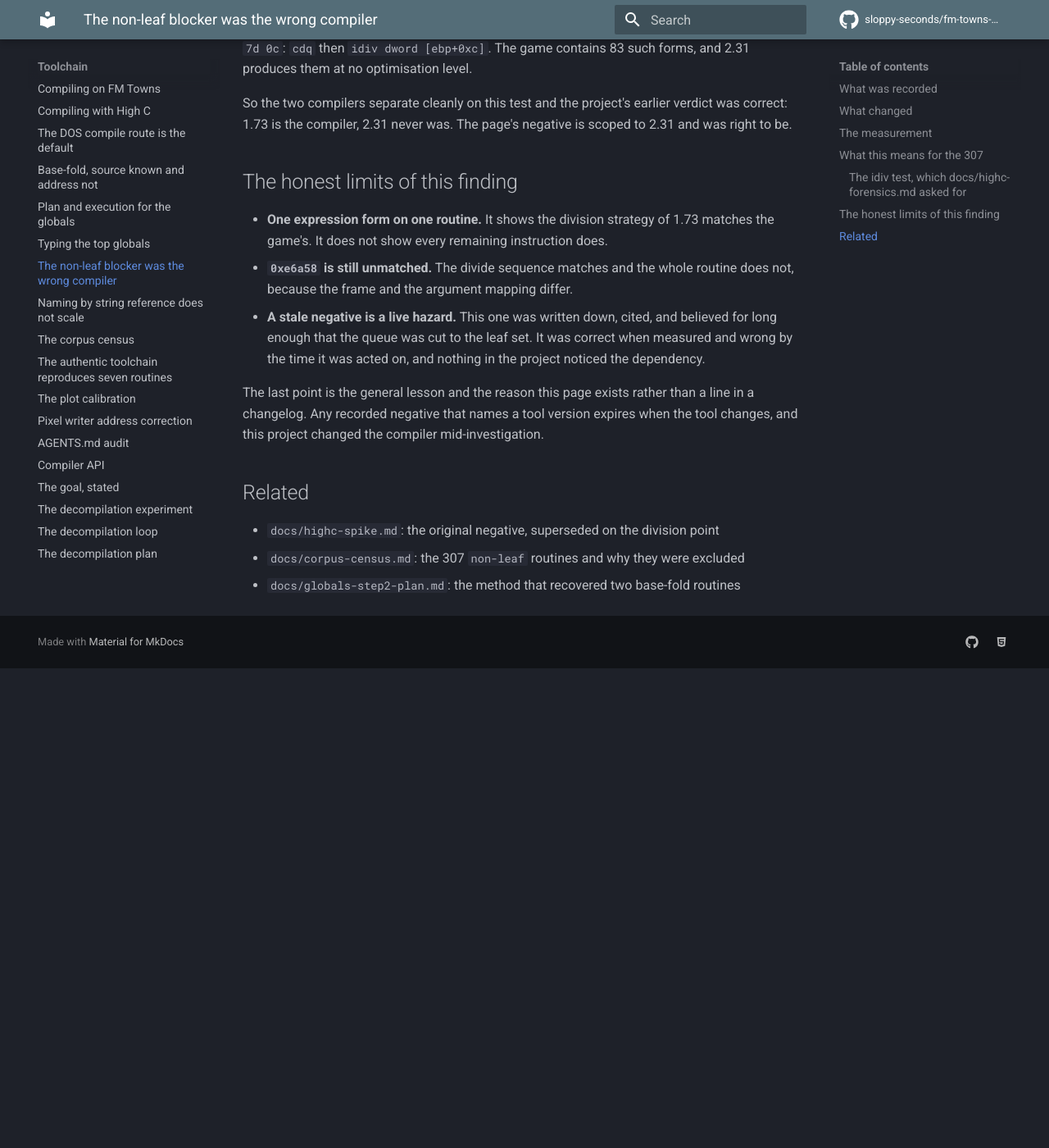
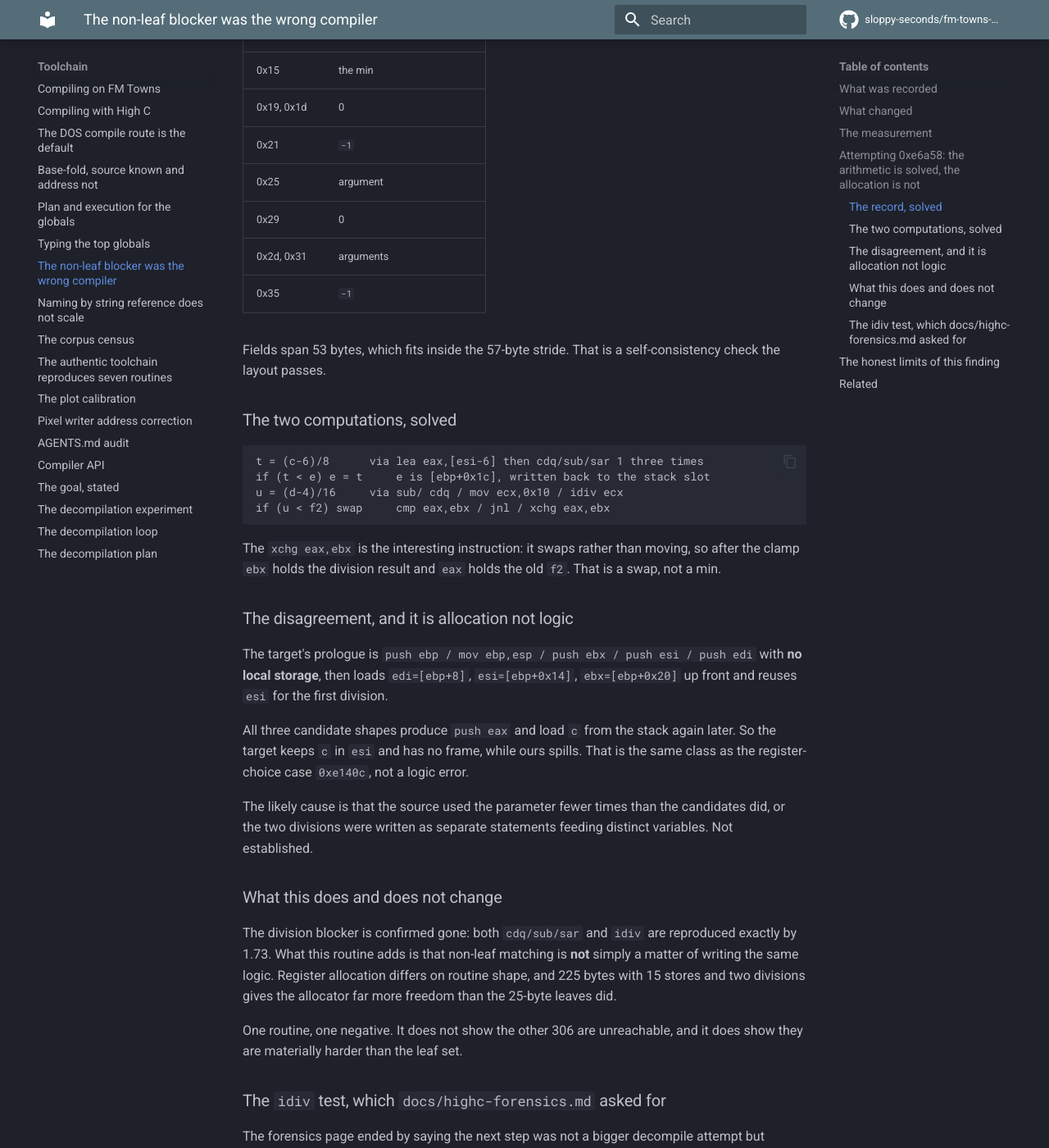
Before and after one commit to sloppy-seconds/fm-towns-ultima, an MkDocs documentation site: the page built from docs/nonleaf-reopened.md, in a window 1280 px wide and 1400 px high, scrolled down 1983 px. Shown: the whole window at 82% size. Built offline with MkDocs 1.6.1 and Material for MkDocs 9.7.7, drawn with Linux system fonts in a browser that asks for light colours; comment, search, counter and statistics services are not loaded; before the commit the page ends 2798 px from its top, so only the background shows below that; some of the changed text lies outside the part shown.

Commit message:
0xe6a58 attempted: record and arithmetic solved, allocation does not match
Three source shapes written, none matched. Recording what is now known because most
of it is.

The record is solved: 57-byte stride at 0x7aee4, index computed as 57*edi via a
lea chain, byte field at 0 then fourteen dwords at 1,5,9,0xd,0x11,0x15,0x19,0x1d,
0x21,0x25,0x29,0x2d,0x31,0x35. Fields span 53 bytes inside a 57-byte stride, which
is a consistency check the layout passes.

Both computations are solved: (c-6)/8 by three cdq/sub/sar pairs, and (d-4)/16 by
idiv. The clamp on the second is xchg eax,ebx, a SWAP rather than a min, which
changes what ends up in each field.

The disagreement is allocation, not logic. The target has no local frame, loads
esi=[ebp+0x14] and ebx=[ebp+0x20] up front and reuses esi, while all three
candidates emit push eax and reload c. Same class as the register-choice case
0xe140c.

What this changes: the division blocker stays confirmed gone, but non-leaf matching
is not merely writing the same logic. A 225-byte routine with 15 stores gives the
allocator far more freedom than a 25-byte leaf, and that is where it now fails.

Also confirmed the ndisasm two-line continuation issue bites here too: the store at
0xe6b25 wraps, and reading the immediate without handling the wrap gave 0x8848dff
when the truth is 0xffffffff followed by a separate lea.

````diff
--- a/docs/nonleaf-reopened.md
+++ b/docs/nonleaf-reopened.md
@@ -57,17 +57,72 @@ source spelled the division as successive halvings.
 | `(e-6)/8` | `99 81 e2 07 00 00 00 03 c2 c1 f8 03` (bias-then-shift) |
 | `(e-6)/2/2/2` | `99 2b c2 d1 f8` x3 (naive halving, **matches the game**) |
 
-## What this means for the 307
+## Attempting `0xe6a58`: the arithmetic is solved, the allocation is not
 
-The specific blocker recorded against non-leaf routines is division, and it is
-gone for the compiler in use. What remains on `0xe6a58` is argument mapping and
-register allocation: the target uses `ebx`/`esi`/`edi` with arguments at
-`[ebp+8]`, `[ebp+0x14]`, `[ebp+0x20]`, while the candidate used `edi` with a
-different argument order.
+Three source shapes were written. None matched. Recording what is known, because
+most of it is now known and the remainder is one specific disagreement.
 
-That is ordinary work of the kind already solved ten times on leaves, not a
-code-generation wall. It is also not proof that non-leaf matching is now easy. One
-routine's divide sequence is one routine's divide sequence.
+### The record, solved
+
+The routine initialises one record of a struct array. Every store is
+`mov [eax+ecx+disp],reg` where `eax` is the literal `0x7a7d0` and `ecx` is
+`57*edi`, computed by `lea edx,[edi+edi*2]`, `lea ecx,[edx+edx*8]`,
+`lea ecx,[edx+ecx*2]`. So the record stride is **57 bytes** and record `i` starts
+at `0x7aee4 + 57*i`.
+
+| offset | field |
+|---|---|
+| 0 | byte `0xff` |
+| 1, 5, 9, 0xd | four dwords from arguments |
+| 0x11 | clamped value |
+| 0x15 | the min |
+| 0x19, 0x1d | 0 |
+| 0x21 | `-1` |
+| 0x25 | argument |
+| 0x29 | 0 |
+| 0x2d, 0x31 | arguments |
+| 0x35 | `-1` |
+
+Fields span 53 bytes, which fits inside the 57-byte stride. That is a
+self-consistency check the layout passes.
+
+### The two computations, solved
+
+```
+t = (c-6)/8      via lea eax,[esi-6] then cdq/sub/sar 1 three times
+if (t < e) e = t     e is [ebp+0x1c], written back to the stack slot
+u = (d-4)/16     via sub/ cdq / mov ecx,0x10 / idiv ecx
+if (u < f2) swap     cmp eax,ebx / jnl / xchg eax,ebx
+```
+
+The `xchg eax,ebx` is the interesting instruction: it swaps rather than moving,
+so after the clamp `ebx` holds the division result and `eax` holds the old `f2`.
+That is a swap, not a min.
+
+### The disagreement, and it is allocation not logic
+
+The target's prologue is `push ebp / mov ebp,esp / push ebx / push esi / push edi`
+with **no local storage**, then loads `edi=[ebp+8]`, `esi=[ebp+0x14]`,
+`ebx=[ebp+0x20]` up front and reuses `esi` for the first division.
+
+All three candidate shapes produce `push eax` and load `c` from the stack again
+later. So the target keeps `c` in `esi` and has no frame, while ours spills.
+That is the same class as the register-choice case `0xe140c`, not a logic error.
+
+The likely cause is that the source used the parameter fewer times than the
+candidates did, or the two divisions were written as separate statements feeding
+distinct variables. Not established.
+
+### What this does and does not change
+
+The division blocker is confirmed gone: both `cdq/sub/sar` and `idiv` are
+reproduced exactly by 1.73. What this routine adds is that non-leaf matching is
+**not** simply a matter of writing the same logic. Register allocation differs on
+routine shape, and 225 bytes with 15 stores and two divisions gives the allocator
+far more freedom than the 25-byte leaves did.
+
+One routine, one negative. It does not show the other 306 are unreachable, and it
+does show they are materially harder than the leaf set.
 
 ### The `idiv` test, which `docs/highc-forensics.md` asked for
 
````
Also changed, not shown: docs/routines.json (+8 -0 lines).
